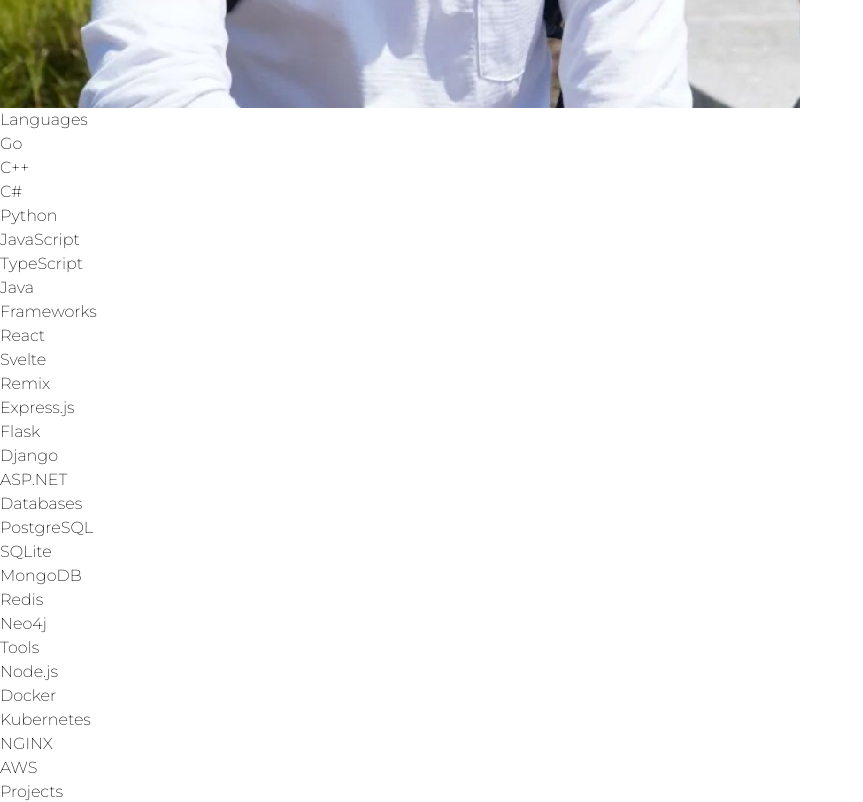
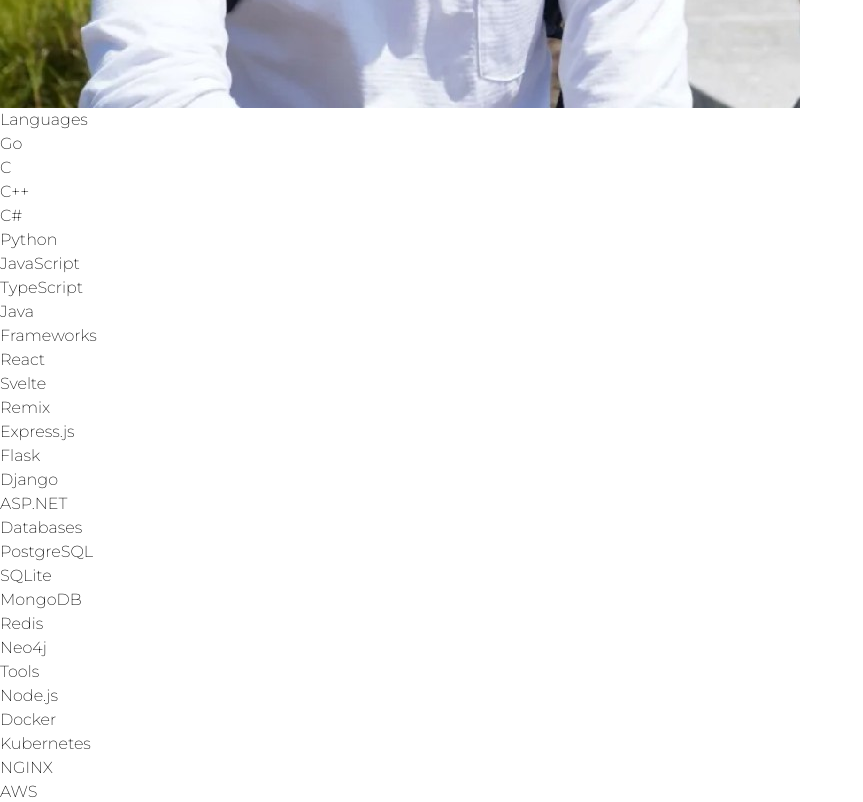
Before and after one commit to JeffC25/JeffC25.github.io, a React (Vite) app: page / in a window 1280 px wide. Shown: the part 860-1662 px from the top of the page, without its empty margins (0-863 px from the left). Built offline with nearby package versions, Linux system fonts and the light colour scheme.

Commit message:
fix mail href

```diff
--- a/src/components/SkillsWidget.tsx
+++ b/src/components/SkillsWidget.tsx
@@ -13,6 +13,7 @@
                 </h1>
                 <ul className="flex flex-wrap">
                     {Skill("Go")}
+                    {Skill("C")}
                     {Skill("C++")}
                     {Skill("C#")}
                     {Skill("Python")}
--- a/src/pages/Contacts.tsx
+++ b/src/pages/Contacts.tsx
@@ -12,7 +12,7 @@
                 <a href="https://www.linkedin.com/in/jeffrey-li-chen/" className="h-7 w-7">
                     <svg className="fill-neutral-600 hover:fill-cyan-500 hover:animate-pulse" viewBox="-5 -5 40 40" xmlns="http://www.w3.org/200/750/svg"><g stroke-width="0"></g><g stroke-linecap="round" stroke-linejoin="round"></g><g><path d="M28.778 1.004h-25.56c-0.008-0-0.017-0-0.027-0-1.199 0-2.172 0.964-2.186 2.159v25.672c0.014 1.196 0.987 2.161 2.186 2.161 0.010 0 0.019-0 0.029-0h25.555c0.008 0 0.018 0 0.028 0 1.2 0 2.175-0.963 2.194-2.159l0-0.002v-25.67c-0.019-1.197-0.994-2.161-2.195-2.161-0.010 0-0.019 0-0.029 0h0.001zM9.9 26.562h-4.454v-14.311h4.454zM7.674 10.293c-1.425 0-2.579-1.155-2.579-2.579s1.155-2.579 2.579-2.579c1.424 0 2.579 1.154 2.579 2.578v0c0 0.001 0 0.002 0 0.004 0 1.423-1.154 2.577-2.577 2.577-0.001 0-0.002 0-0.003 0h0zM26.556 26.562h-4.441v-6.959c0-1.66-0.034-3.795-2.314-3.795-2.316 0-2.669 1.806-2.669 3.673v7.082h-4.441v-14.311h4.266v1.951h0.058c0.828-1.395 2.326-2.315 4.039-2.315 0.061 0 0.121 0.001 0.181 0.003l-0.009-0c4.5 0 5.332 2.962 5.332 6.817v7.855z"></path> </g></svg>
                 </a>
-                <a href="jefflichen25@gmail.com" className="h-7 w-7">
+                <a href="mailto: jefflichen25@gmail.com" className="h-7 w-7">
                     <svg className="fill-neutral-600 hover:fill-blue-700 hover:animate-pulse" viewBox="0 0 24 24" xmlns="http://www.w3.org/2000/svg"><g stroke-width="0"></g><g stroke-linecap="round" stroke-linejoin="round"></g><g><path d="M22,5V9L12,13,2,9V5A1,1,0,0,1,3,4H21A1,1,0,0,1,22,5ZM2,11.154V19a1,1,0,0,0,1,1H21a1,1,0,0,0,1-1V11.154l-10,4Z"></path></g></svg>
                 </a>
             </ul>
```
